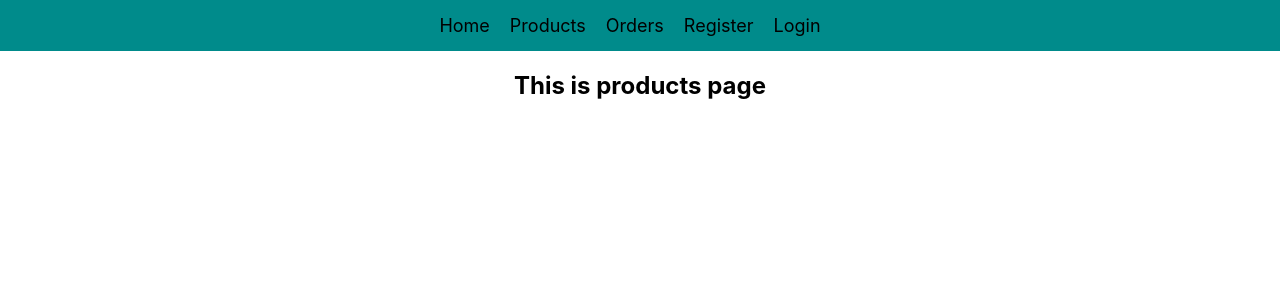
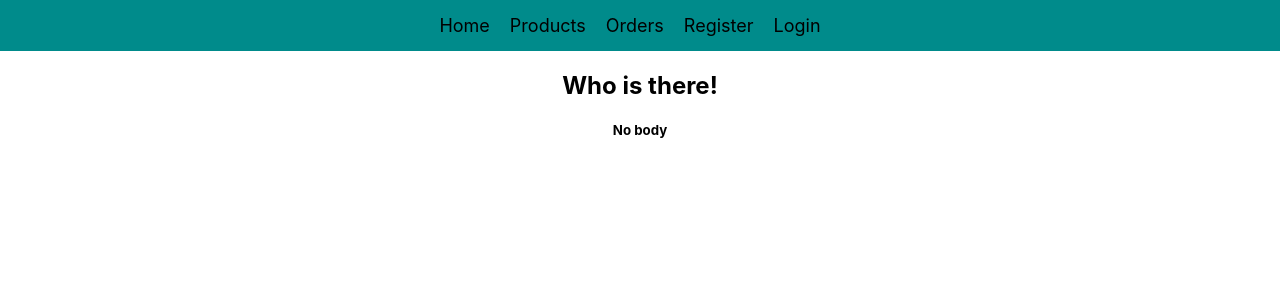
Before and after one commit to mdmasummollaalhaz/Router-Firebase-Integration, a React (Create React App) app: page /products in a window 1280 px wide. Shown: the top 300 px of the page. Built offline with nearby package versions, Linux system fonts and the light colour scheme; no server answers.

Commit message:
Installed react firebase hooks

```diff
--- a/package.json
+++ b/package.json
@@ -9,6 +9,7 @@
     "firebase": "^9.6.10",
     "react": "^18.0.0",
     "react-dom": "^18.0.0",
+    "react-firebase-hooks": "^5.0.3",
     "react-router-dom": "^6.3.0",
     "react-scripts": "5.0.0",
     "web-vitals": "^2.1.4"
--- a/src/components/Home/Home.js
+++ b/src/components/Home/Home.js
@@ -1,10 +1,13 @@
 import React from 'react';
+import useFirebase from '../../hooks/useFirebase';
 import './Home.css';
 
 const Home = () => {
+    const {user} = useFirebase();
     return (
         <div>
             <h2>This is home</h2>
+            <p>Current user is: {user? user.displayName : 'No body'}</p>
         </div>
     );
 };
--- a/src/components/Products/Products.js
+++ b/src/components/Products/Products.js
@@ -1,10 +1,13 @@
 import React from 'react';
+import useFirebase from '../../hooks/useFirebase';
 import './Products.css';
 
 const Products = () => {
+    const {user} = useFirebase();
     return (
         <div>
-            <h2>This is products page</h2>
+            <h2>Who is there!</h2>
+            <h5>{user ? user.displayName : 'No body'}</h5>
         </div>
     );
 };
```
Also changed, not shown: 1 other file (tests, documents, lock files or other folders).
